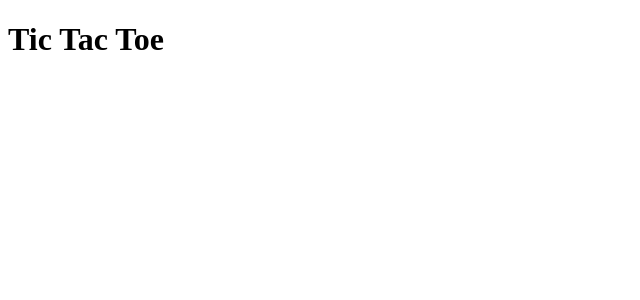
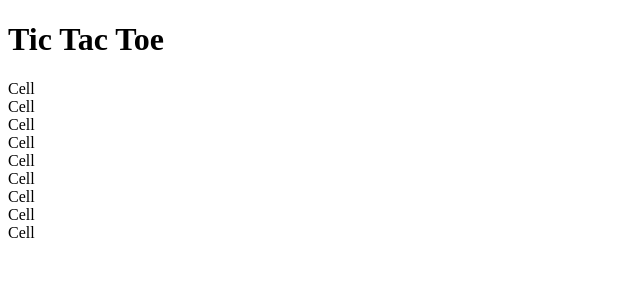
Before and after one commit to rlazar25/tic-tac-toe, a React (Vite) app: page / in a window 1280 px wide. Shown: the top 300 px of the page, without its empty margins (0-640 px from the left). Built offline with nearby package versions, Linux system fonts and the light colour scheme.

Commit message:
Add basic game state with useState, and CellComponent

```diff
--- a/src/App.jsx
+++ b/src/App.jsx
@@ -1,9 +1,21 @@
-
+import { useState } from "react"
+import CellComponent from "./components/CellComponent"
 
 const App = () => {
+
+  const [cells, setCells] = useState(Array(9).fill(""));
+  const [whoPlay, setWhoPlay] = useState("cross");
+  const [winner, setWinner] = useState(null);
+
   return (
     <div>
       <h1>Tic Tac Toe</h1>
+
+      <div className="gameContainer">
+        {cells.map((cell, index) => {
+          return <CellComponent key={index} />
+        })}
+      </div>
     </div>
   )
 }
--- a/src/components/CellComponent.jsx
+++ b/src/components/CellComponent.jsx
@@ -0,0 +1,11 @@
+import React from 'react'
+
+const CellComponent = () => {
+  return (
+    <div>
+      Cell
+    </div>
+  )
+}
+
+export default CellComponent
```
